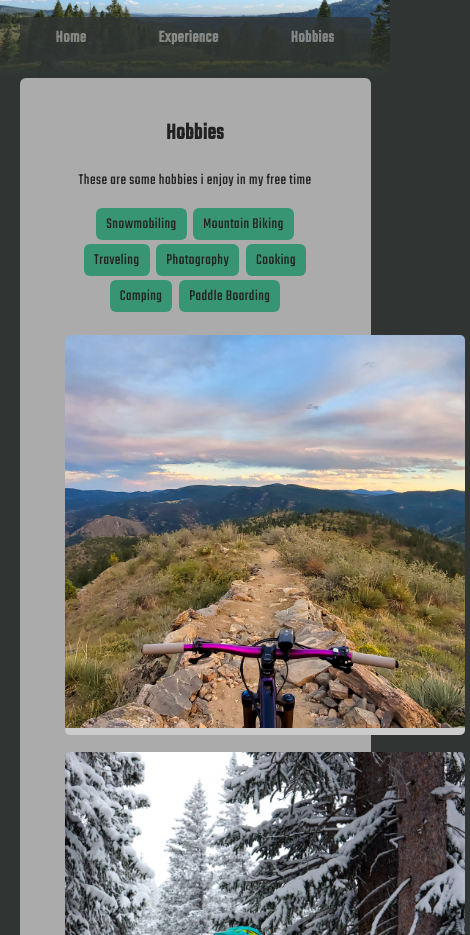
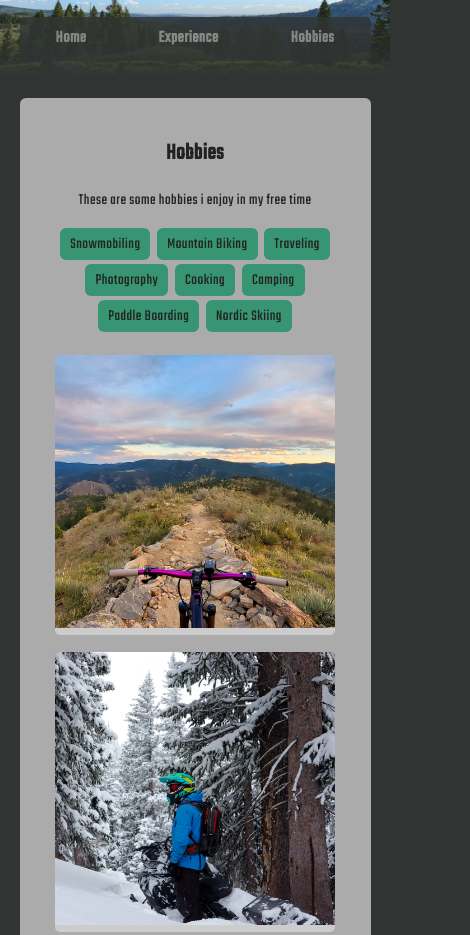
Before and after one commit to mikemacfarland/Techdegree-project-1, a plain HTML site: page pages/hobbies.html in a window 390 px wide. Shown: the top 935 px of the page, 470 px wide, since content can reach past the window. Drawn offline with Linux system fonts and the light colour scheme.

Commit message:
11/28/20 final update
Added "experience" page, updated @ media styles, updated some info checkd across browsers for proper display and validated HTML and CSS.

```diff
--- a/pages/hobbies.html
+++ b/pages/hobbies.html
@@ -22,6 +22,7 @@
             </div>
             </header>
 
+            <main>
                 <section>
                     <div class="hobbies-card">
                         <h2>Hobbies</h2>
@@ -34,6 +35,7 @@
                                     <li>Cooking</li>
                                     <li>Camping</li>
                                     <li>Paddle Boarding</li>
+                                    <li>Nordic Skiing</li>
                                 </ul>
                         <div class="gallery">
                             <ul>
@@ -43,13 +45,15 @@
                                 <li><img class="hobbies-img" src="../images/hobbies/sand-dunes.jpg" alt="picture of colorado sand dunes"></li>
                                 <li><img class="hobbies-img" src="../images/hobbies/snowmobiling-2.jpg" alt="picture of snowmobiling"></li>
                                 <li><img class="hobbies-img" src="../images/hobbies/mountain-biking-2.jpg" alt="picture of mountain biking"></li>
-                                <li><img class="hobbies-img" src="../images/hobbies/mike-and-amber.jpg" alt="picture of friends with sunset over lake"></li>
+                                <li><img class="hobbies-img" src="../images/hobbies/mike-and-amber.jpg" alt="picture of mike and amber"></li>
+                                <li><img class="hobbies-img" src="../images/hobbies/nordic-skiing.jpg" alt="picture of nordic skiing"></li>
+                                <li><img class="hobbies-img" src="../images/hobbies/snowmobiling-3.jpg" alt="picture of friends with sunset over lake"></li>
                                 <li><img class="hobbies-img" src="../images/hobbies/lake-sunset.jpg" alt="picture of friends with sunset over lake"></li>
-                                <li><img class="hobbies-img" src="../images/hobbies/snowmobiling-3.jpg" alt="picture of friends with sunset over lake"></li>
                             </ul>
                         </div>
                     </div>
                 </section>
+            </main>
 
             <footer>
                 <ul>
--- a/styles.css
+++ b/styles.css
@@ -40,7 +40,6 @@ header .profile-image:hover {
   width:150px;
   height: 150px;
   transform: scale(1.1) rotate(0deg);
-
 }
 
 h1{
@@ -80,6 +79,18 @@ footer ul li {
 
 /* CLASS SELECTORS */
 
+.nav {
+  display: flex;
+  justify-content: space-around;
+  font-weight: 700;
+  list-style-type: none;
+  font-size: 1.1em;
+}
+
+.nav a:hover {
+  color:#389573;
+}
+
 .main-nav {
   width: 90%;
   background:#303534 center;
@@ -90,24 +101,12 @@ footer ul li {
   line-height: 2.0;
 }
 
-.nav {
-  display: flex;
-  justify-content: space-around;
-  font-weight: 700;
-  list-style-type: none;
-  font-size: 1.1em;
-}
-
 .main-nav ul {
   padding-left: 0;
 }
 
 .nav li {
   padding: 5px 5px;
-}
-
-.nav a:hover {
-  color:#389573;
 }
 
 .name-tag {
@@ -128,12 +127,6 @@ footer ul li {
   margin: auto;
   padding: 5px 0;
   opacity: 80%;
-}
-
-.group:after {
-  content: "";
-  display: table;
-  clear: both;
 }
 
 .goals-card{
@@ -165,8 +158,10 @@ footer ul li {
   transition: 1s;
 }
 
-ul.skills {
-  padding: 10px;
+.group:after {
+  content: "";
+  display: table;
+  clear: both;
 }
 
 .skills li {
@@ -189,7 +184,7 @@ a.social {
   margin-left: 5px;
   width: 50px;
   height: 50px;
-  background-size: 50px px;
+  background-size: 50px;
   opacity: .4;
   transition: all .5s;
 }
@@ -209,20 +204,17 @@ a.social:hover {
   clear: both;
 }
 
-
  /*  HOBBIES PAGE */
 
  /*  HOBBIES PAGE */
 
  /*  HOBBIES PAGE */
 
-
-
 .hobbies-card{
   display: block;
   margin: auto;
-  padding: 20px 40px 40px;
-  max-width: 90%;
+  padding: 20px 20px 20px;
+  width: 90%;
   text-align: center;
   background: #ababab;
   border-bottom: 7.5px solid #cccccc;
@@ -248,8 +240,8 @@ a.social:hover {
 }
 
 .hobbies-img{
-  height: 400px;
-  width: 400px;
+  height: 600px;
+  width: 600px;
   border-bottom: 7.5px solid #cccccc;
   border-radius: 5px;
 }
@@ -265,9 +257,6 @@ a.social:hover {
   padding: 5px;
 }
 
-/* HOBBIES PHOTO SYLES */
-
-
 /* @MEDIA STYLES */
 
 /* @MEDIA STYLES */
@@ -276,7 +265,6 @@ a.social:hover {
 
 /* HOME PAGE @MEDIA STYLES */
 
-
 @media screen and (max-width: 1200px) {
 
   body{
@@ -284,7 +272,7 @@ a.social:hover {
   }
 
   .goals-card,
-  .background-card {
+  .background-card{
     padding-bottom:30px;
   }
 }
@@ -312,6 +300,7 @@ a.social:hover {
   body{
     font-size: .85em;
   }
+}
 
 @media screen and (max-width: 500px) {
 
@@ -319,6 +308,79 @@ a.social:hover {
     font-size: .8em;
   }
 
+}
+
+/* HOBBIES PAGE @MEDIA STYLES */
+
+@media screen and (max-width: 1415px) {
+  .hobbies-img{
+    height: 450px;
+    width: 450px;
+    border-bottom: 7.5px solid #cccccc;
+    border-radius: 5px;
+  }
+}
+
+@media screen and (max-width: 1080px) {
+  .hobbies-img{
+    height: 420px;
+    width: 420px;
+    border-bottom: 7.5px solid #cccccc;
+    border-radius: 5px;
+  }
+}
+
+@media screen and (max-width: 1005px) {
+  .hobbies-img{
+    height: 350px;
+    width: 350px;
+    border-bottom: 7.5px solid #cccccc;
+    border-radius: 5px;
+  }
+}
+
+@media screen and (max-width: 870px) {
+  .hobbies-img{
+    height: 300px;
+    width: 300px;
+    border-bottom: 7.5px solid #cccccc;
+    border-radius: 5px;
+  }
+}
+
+@media screen and (max-width: 770px) {
+  .hobbies-img{
+    height: 400px;
+    width: 400px;
+    border-bottom: 7.5px solid #cccccc;
+    border-radius: 5px;
+  }
+}
+
+@media screen and (max-width: 520px) {
+  .hobbies-img{
+    height: 300px;
+    width: 300px;
+    border-bottom: 7.5px solid #cccccc;
+    border-radius: 5px;
+  }
+}
+
+@media screen and (max-width: 400px) {
+  .hobbies-img{
+    height: 280px;
+    width: 280px;
+    border-bottom: 7.5px solid #cccccc;
+    border-radius: 5px;
+  }
+}
+
+@media screen and (max-width: 370px) {
+  .hobbies-img{
+    height: 230px;
+    width: 230px;
+    border-bottom: 7.5px solid #cccccc;
+    border-radius: 5px;
   }
 
 }
```
Also changed, not shown: pages/experience.html (+44 -6 lines), pages/index.html (+4 -3 lines), images/hobbies/nordic-skiing.jpg (added), images/twitter.svg (deleted). Lines whose indentation alone changed are shown as unchanged.
